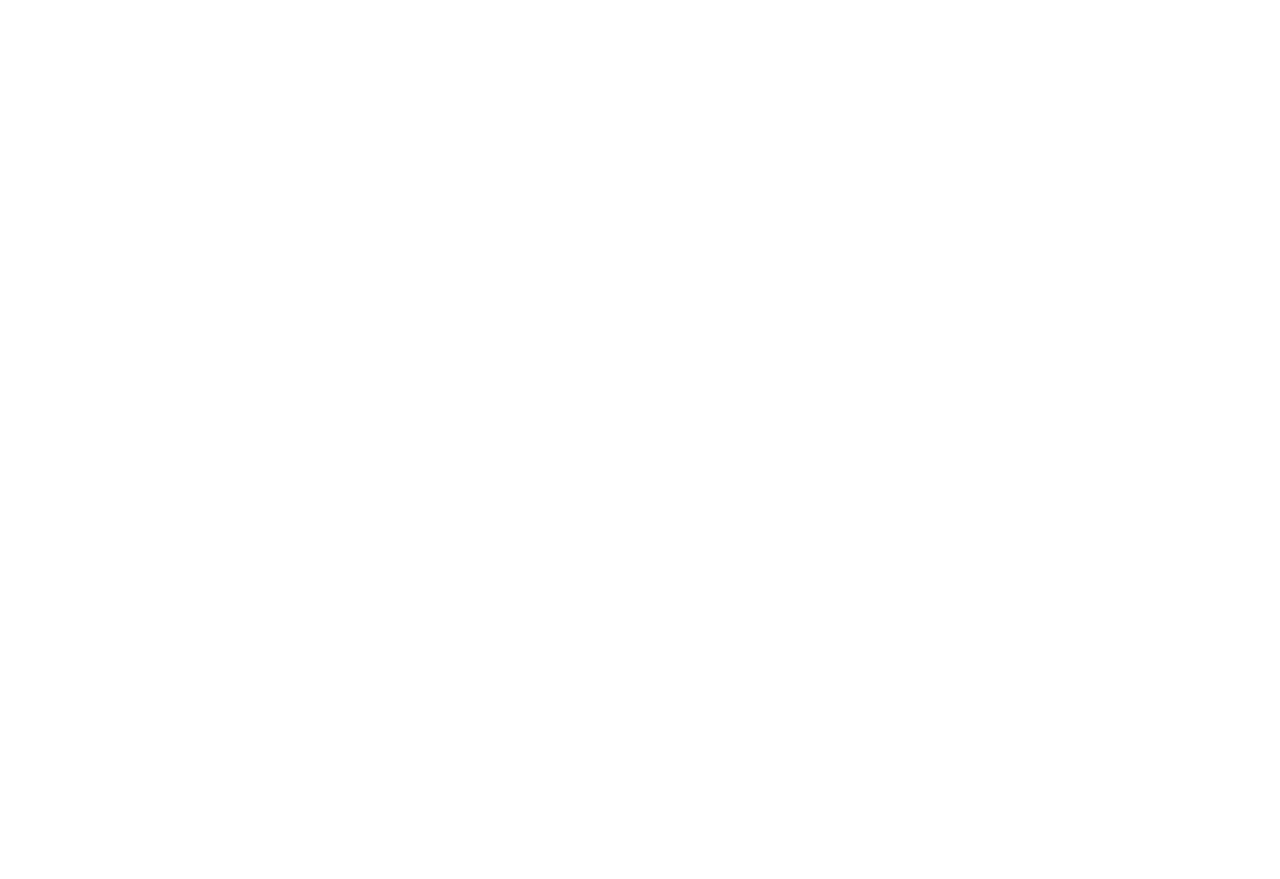
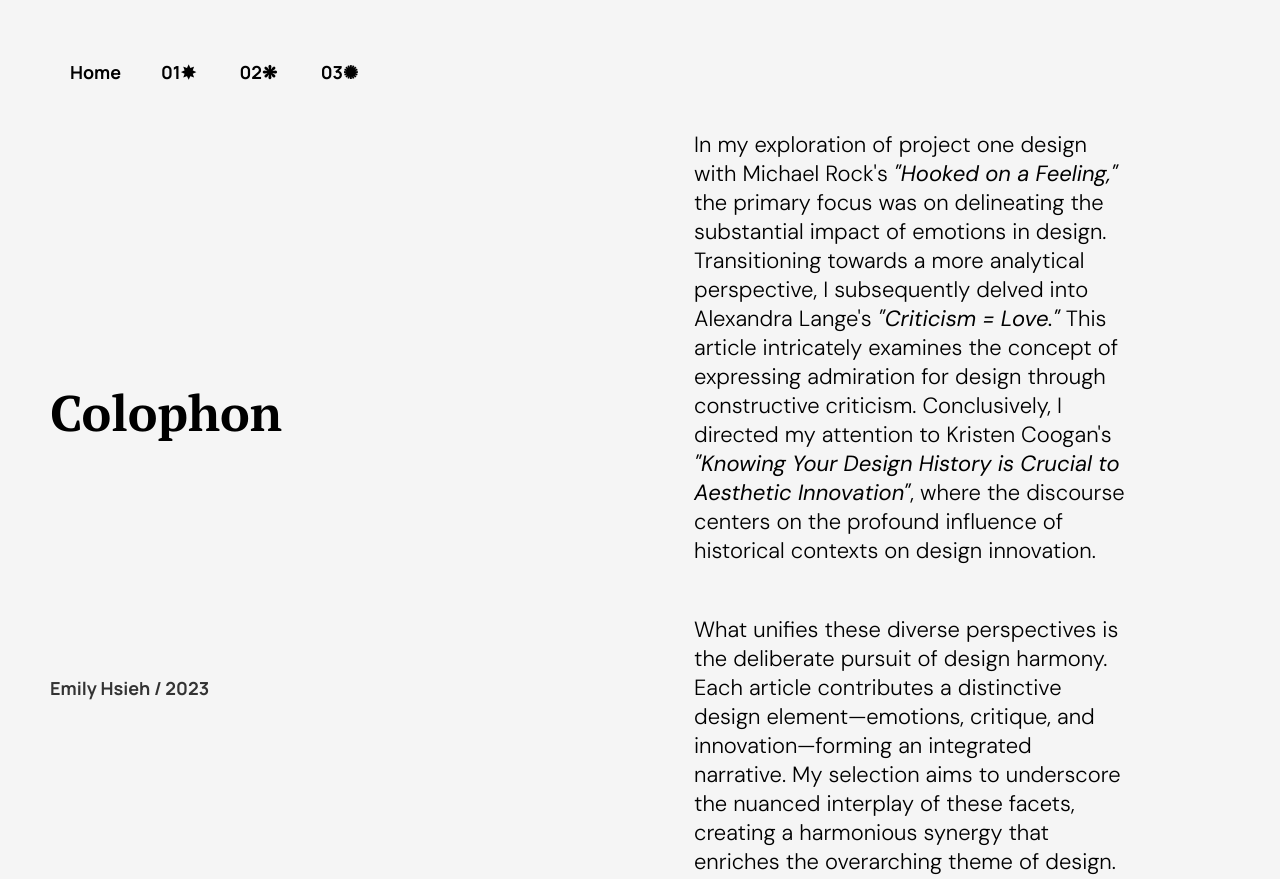
Before and after one commit to emilyhs1eh/binding, a plain HTML site: page colophon.html in a window 1280 px wide. Shown: the top 879 px of the page. Before the commit the page ends 800 px from the top, so only its background shows below. Drawn offline with Linux system fonts and the light colour scheme.

Commit message:
Update Colophon

```diff
--- a/colophon.html
+++ b/colophon.html
@@ -0,0 +1,65 @@
+<!doctype html>
+<html lang="en">
+
+<head>
+    <meta charset="UTF-8">
+    <meta name="viewport" content="width=device-width, initial-scale=1">
+    <link rel="stylesheet" href="rest.css">
+    <link rel="stylesheet" href="common.css">
+    <title>Criticism = Love</title>
+
+    <!--the three different directions-->
+    <link rel="stylesheet" href="direction-1.css">
+    <!--link rel="stylesheet" href="direction-2.css"> -->
+    <!--link rel="stylesheet" href="direction-3.css"> -->
+</head>
+
+
+<body>
+    <header>
+        <nav>
+        <a href="index.html" id="logo">Home</a>
+            <ul>
+                <li><a href="reading-1.html">01✸</a></li>
+                <li><a href="reading-2.html">02❋</a></li>
+                <li><a href="reading-3.html">03✺</a></li>
+            </ul>
+        </nav>
+
+        <h1>
+            <b class="reading-title-04">Colophon</h1>
+        <h2>
+           Emily Hsieh / 2023
+        </h2>
+    </header>
+    <main>
+
+        <article>
+
+                <p class="p-align">
+                    In my exploration of project one design with Michael Rock's <i>"Hooked on a Feeling,"</i> the primary focus was on delineating the substantial impact of emotions in design. Transitioning towards a more analytical perspective, I subsequently delved into Alexandra Lange's <i>"Criticism = Love."</i> This article intricately examines the concept of expressing admiration for design through constructive criticism. Conclusively, I directed my attention to Kristen Coogan's <i>"Knowing Your Design History is Crucial to Aesthetic Innovation"</i>, where the discourse centers on the profound influence of historical contexts on design innovation.
+                 </p>
+        </article>
+
+        <article>
+            <p class="p-align">
+                What unifies these diverse perspectives is the deliberate pursuit of design harmony. Each article contributes a distinctive design element—emotions, critique, and innovation—forming an integrated narrative. My selection aims to underscore the nuanced interplay of these facets, creating a harmonious synergy that enriches the overarching theme of design.
+            </p>
+        </article>
+
+
+        <article>
+            <p class="p-align">
+                Under the theme of <strong>"Harmony"</strong>, the web design decision ties the thematic threads together. Drawing inspiration from color theory—where red, yellow, and blue harmonize into a complete palette—each color and symbol represent a facet of the design process. In addition, the sharp angles of<span class="red"> "✸" </span> embody the critical perspective, the soft curves of <span class="yellow">"❋"</span> encapsulate the emotional realm, and the intricate lines of <span class="blue">"✺"</span> signify the innovative spirit. In this harmonious blend of colors and symbols, <strong>"Design Harmony"</strong> is visualized.
+            </p>
+        </article>
+
+            <article>
+            <p class="p-align">
+                Overall, the ensemble of articles converges to create a symphony of design wisdom, where <strong>Critique, Emotion, and Innovation </strong> harmoniously dance together. This harmonious approach seeks to inspire a design philosophy that transcends mere aesthetics, embracing the holistic interplay of elements for a truly harmonized design experience.
+            </p>
+        </article>
+
+    </main>
+</body>
+</html>
--- a/direction-1.css
+++ b/direction-1.css
@@ -79,7 +79,9 @@ nav a#logo {
     text-align: left;
 }
 
+
 /* Colophon Button style */
+
 a#c-button{
     margin-left:10px;
     font-size: 16px;
@@ -242,6 +244,13 @@ blockquote p {
 
 .reading-title-03{
     color: #0000FE;
+    font-weight: 800;
+    font-size: 50px;
+    margin-right: 20px;
+  }
+
+.reading-title-04{
+    color: black;
     font-weight: 800;
     font-size: 50px;
     margin-right: 20px;
```
